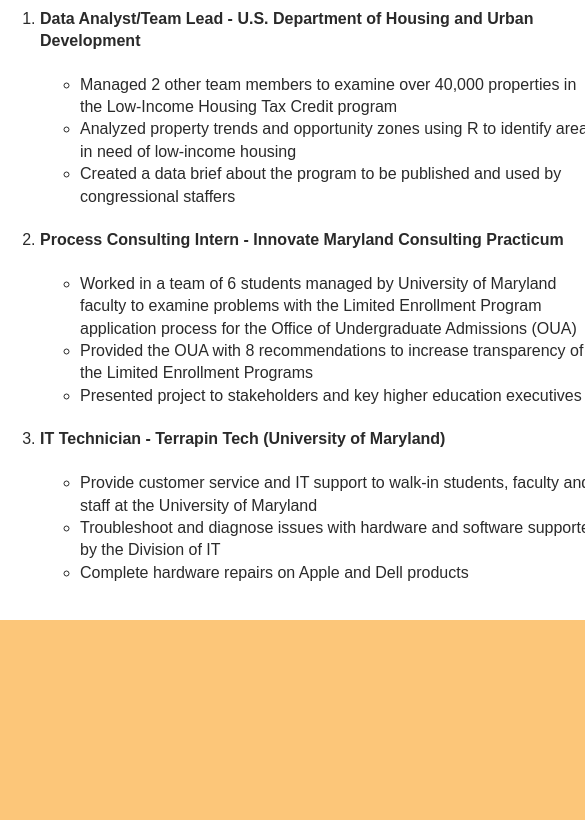
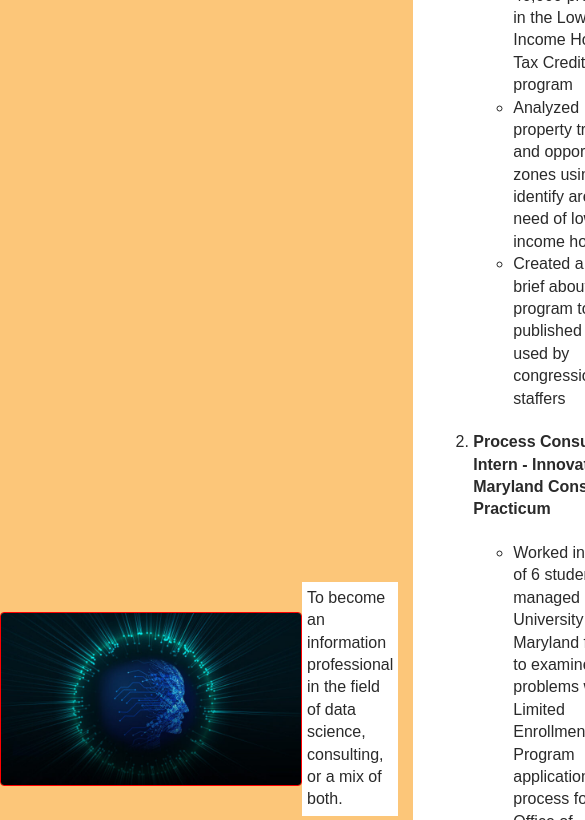
Before and after one commit to jhenrici/jhenrici.github.io, a plain HTML site: page Assignment_1/index.html in a window 390 px wide. Shown: the part 645-1465 px from the top of the page, 585 px wide, since content can reach past the window. Before the commit the page ends 1265 px from the top, so only its background shows below. Drawn offline with Linux system fonts and the light colour scheme.

Commit message:
Update style.css

```diff
--- a/Assignment_1/style.css
+++ b/Assignment_1/style.css
@@ -100,9 +100,6 @@
 
   .wrapper {
     width: 600px;
-    display: flex;
-    flex-direction: column;
-    flex-wrap: wrap;
     margin: auto;
     padding-top: 15px;
   }
```
